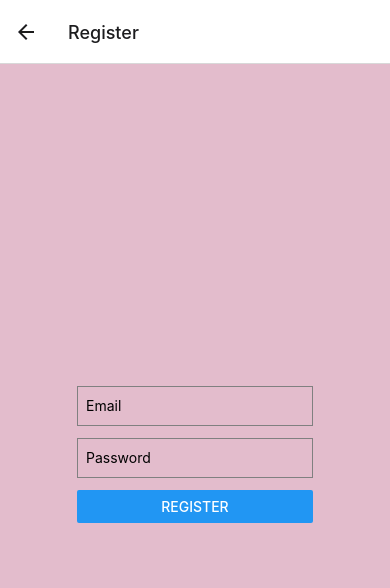
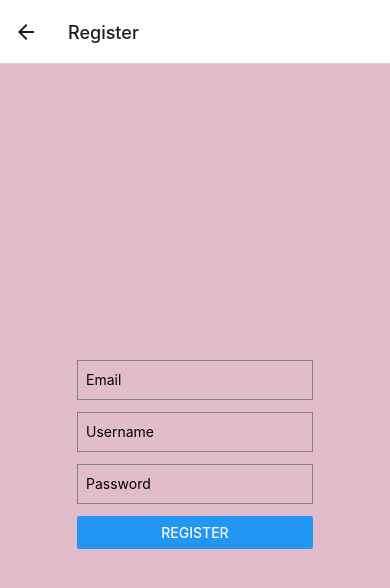
Before and after one commit to cmar-web/ScentuaryProject475, a React Native app: screen /Register in a window 390 px wide. Shown: the top 588 px of the page. Built offline with nearby package versions, Linux system fonts and the light colour scheme.

Commit message:
now holds username that will be used for login instead of email

```diff
--- a/app/components/Login.js
+++ b/app/components/Login.js
@@ -3,20 +3,41 @@ import React, { useState } from 'react';
 import { View, TextInput, Button, StyleSheet, Text } from 'react-native';
 //path was giving me a ton of issues for firebase.js so i just threw the whole thing in for now
 import { auth, signInWithEmailAndPassword } from '../../firebase/firebase';
+import { getFirestore, query, collection, where, getDocs } from 'firebase/firestore';
 import { useNavigation } from '@react-navigation/native';
 import {styles} from '../assets/styles';
 
 const Login = () => {
-    const [email, setEmail] = useState('');
+    //have users sign in with username instead of email
+    //const [email, setEmail] = useState('');
+    const [username, setUsername] = useState('');
     const [password, setPassword] = useState('');
 
     const navigation = useNavigation();
+    const database = getFirestore();
 
     const handleLogin = async () => {
         try {
+
+            //we check the username first
+            const q = query(collection(database, "users"), where ("username", "==",username));
+            const queryCheck = await getDocs(q);
+
+            //if empty, username not present in database:
+            if(queryCheck.empty)
+            {
+                Alert.alert("Login failed", "Username could not be found");
+                return;
+            }
+
+            //assuming user exists, we get corresponding email from the database
+            const loginUser = queryCheck.docs[0];
+            const email = loginUser.data().email;
+
+            //now user can login
             await signInWithEmailAndPassword(auth, email, password);
             navigation.replace('browse');
-            //Handle successful login
+
         } catch (error) {
             console.error("Login error:", error);
              Alert.alert("Login Failed", error.message); //Display login failure when needed
@@ -26,9 +47,9 @@ const Login = () => {
     return (
         <View style={styles.container}>
             <TextInput
-                placeholder="Email"
-                value={email}
-                onChangeText={setEmail}
+                placeholder="Username"
+                value={username}
+                onChangeText={setUsername}
                 style={styles.input}
             />
             <TextInput
--- a/app/components/Register.js
+++ b/app/components/Register.js
@@ -10,6 +10,7 @@ import {styles} from '../assets/styles';
 const Register = () => {
     const [email, setEmail] = useState('');
     const [password, setPassword] = useState('');
+    const [username, setUsername] = useState('');
     const [errorMessage, setErrorMessage] = useState(null);
 
     //this is where the task of sending data to db takes place
@@ -22,6 +23,7 @@ const Register = () => {
             await addDoc(collection(db, 'users'), {
                 uid: user.uid,
                 email: email,
+                username: username,
                 createdAt: new Date().toISOString()
             });
             //log success
@@ -41,6 +43,12 @@ const Register = () => {
                     placeholder="Email"
                     value={email}
                     onChangeText={setEmail}
+                    style={styles.input}
+                />
+                <TextInput
+                    placeholder="Username"
+                    value={username}
+                    onChangeText={setUsername}
                     style={styles.input}
                 />
                 <TextInput
```
